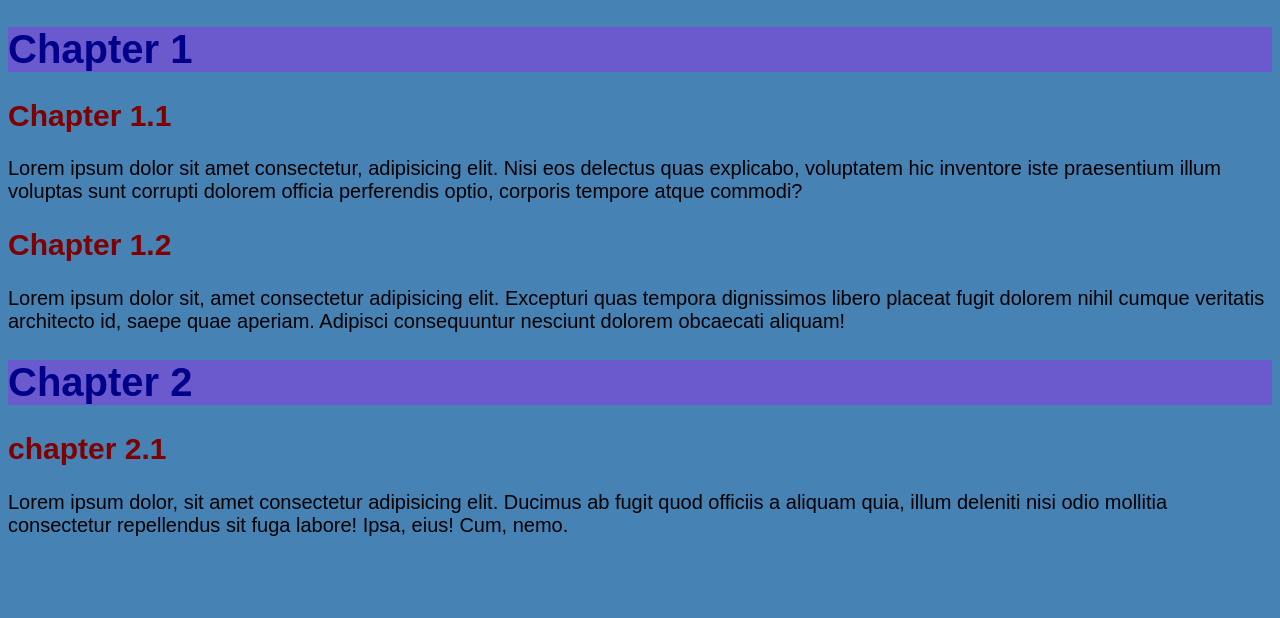
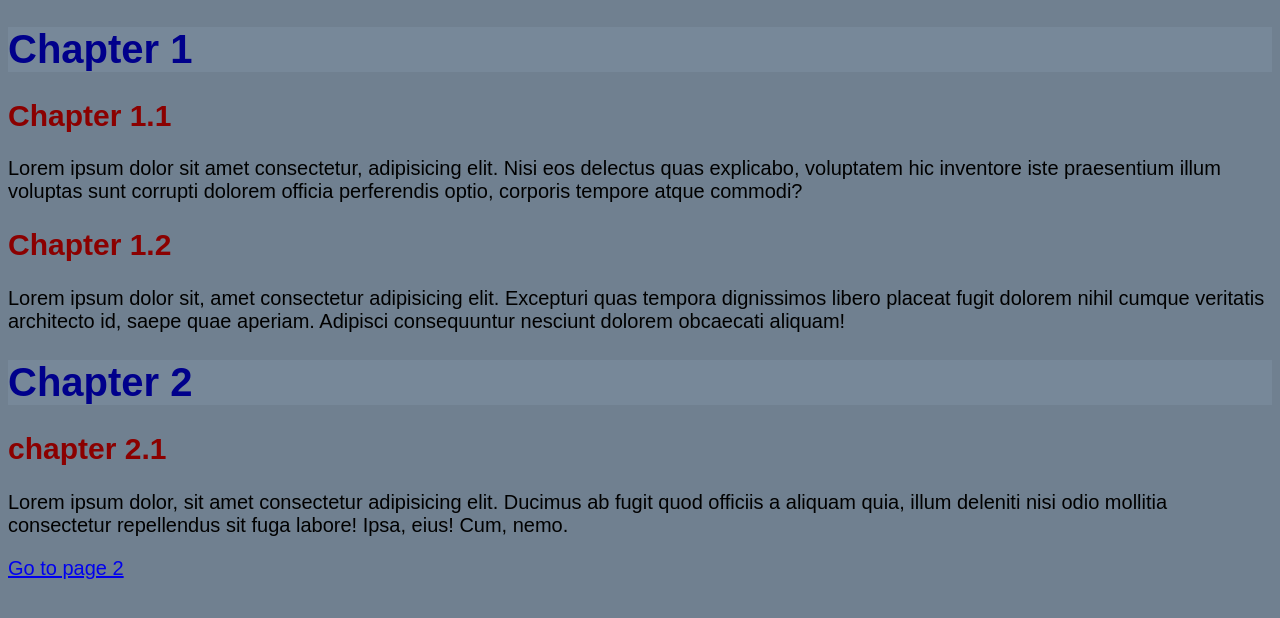
Before and after one commit to WirllySilva/EX13-CSS, a plain HTML site: page index.html in a window 1280 px wide. Drawn offline with Linux system fonts and the light colour scheme.

Commit message:
External CSS
The same index but now with exemple of external CSS.

```diff
--- a/index.html
+++ b/index.html
@@ -4,23 +4,7 @@
     <meta charset="UTF-8">
     <meta name="viewport" content="width=device-width, initial-scale=1.0">
     <title>Local styles/Internal</title>
-    <style>
-        body {
-            background-color: steelblue;
-            font-family: Arial, Helvetica, sans-serif;
-            font-size: 20px;
-        }
-
-        h1 {
-            color: darkblue;
-            background-color: slateblue;
-        }
-
-        h2 {
-            color: maroon;
-        }
-
-    </style>
+    <link rel="stylesheet" href="style.css">
 </head>
 <body>
     <h1>Chapter 1</h1>
@@ -33,6 +17,8 @@
     <h2>chapter 2.1</h2>
     <p>Lorem ipsum dolor, sit amet consectetur adipisicing elit. Ducimus ab fugit quod officiis a aliquam quia, illum deleniti nisi odio mollitia consectetur repellendus sit fuga labore! Ipsa, eius! Cum, nemo.</p>
 
+    <p><a href="page2.html">Go to page 2</a></p>
+
 
 
 </body>
--- /dev/null
+++ b/style.css
@@ -0,0 +1,16 @@
+@charset "UTF-8";
+
+body {
+    background-color: slategray;
+    font-size: 20px;
+    font-family: Arial, Helvetica, sans-serif;
+}
+
+h1 {
+    color: darkblue;
+    background-color: lightslategray;
+}
+
+h2 {
+    color: darkred;
+}
```
Also changed, not shown: page2.html (added, +17 -0 lines).
